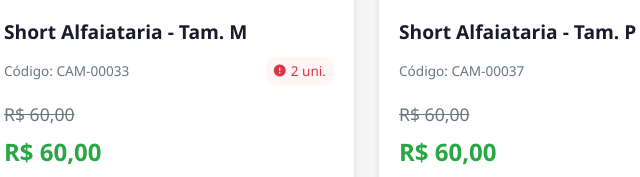
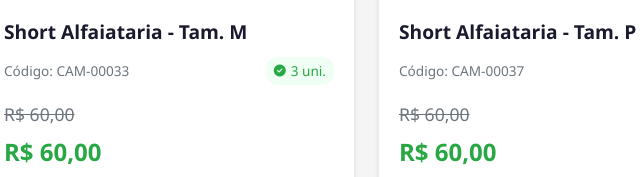
Before and after one commit to lojacamarim/lojacamarim.github.io, a plain HTML site: page index.html in a window 1280 px wide. Shown: the part 6123-6300 px from the top of the page, 471-1111 px from the left. Drawn offline with Linux system fonts and the light colour scheme.

Commit message:
Update index.html

```diff
--- a/index.html
+++ b/index.html
@@ -1042,7 +1042,7 @@
                     "name": "Short Alfaiataria - Tam. M",
                     "category": "Clothing",
                     "sellingPrice": 60,
-                    "stock": 2,
+                    "stock": 3,
                     "discount": 0,
                     "images": ["33.jpeg", "33-1.jpeg", "33-2.jpeg"]
                 },
```
